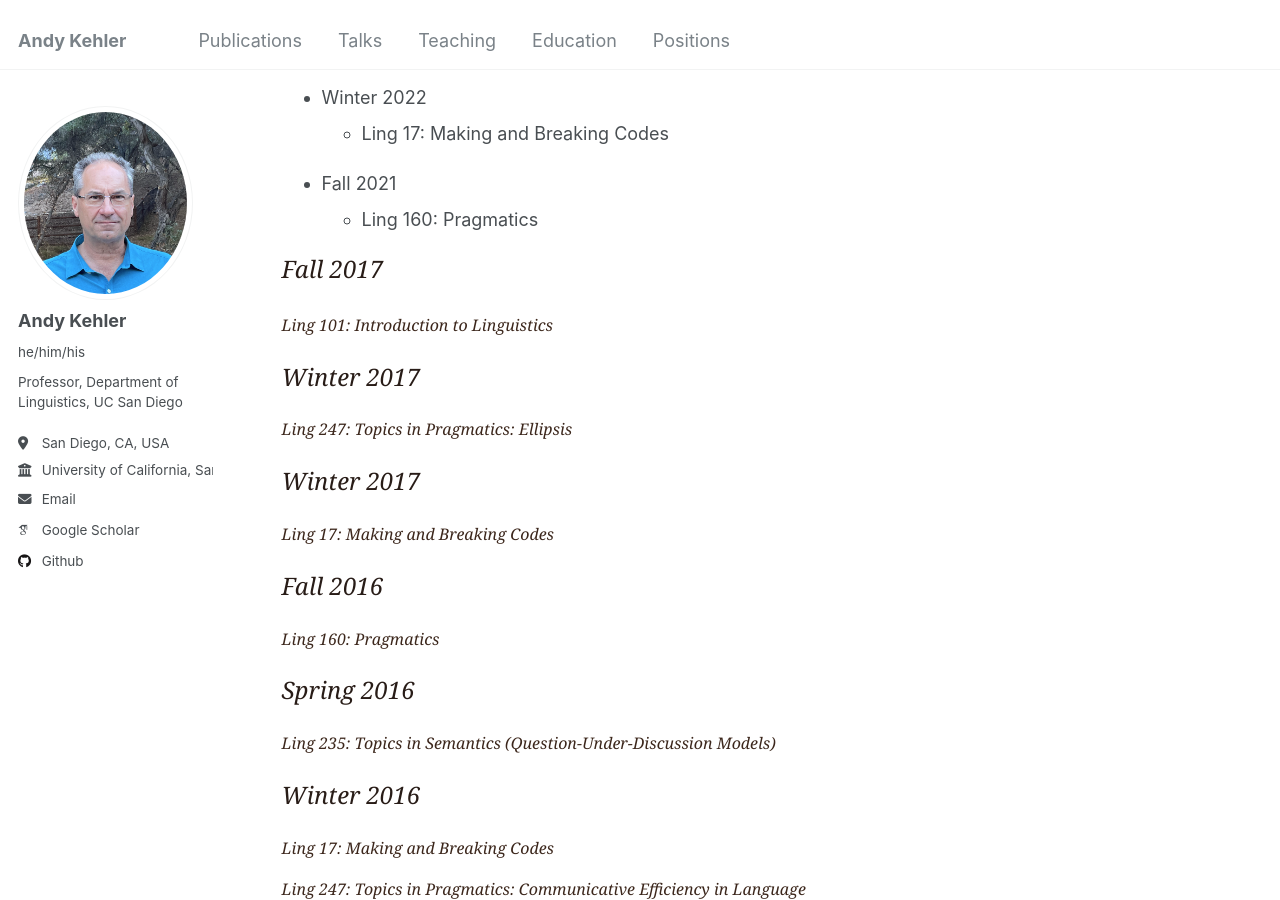
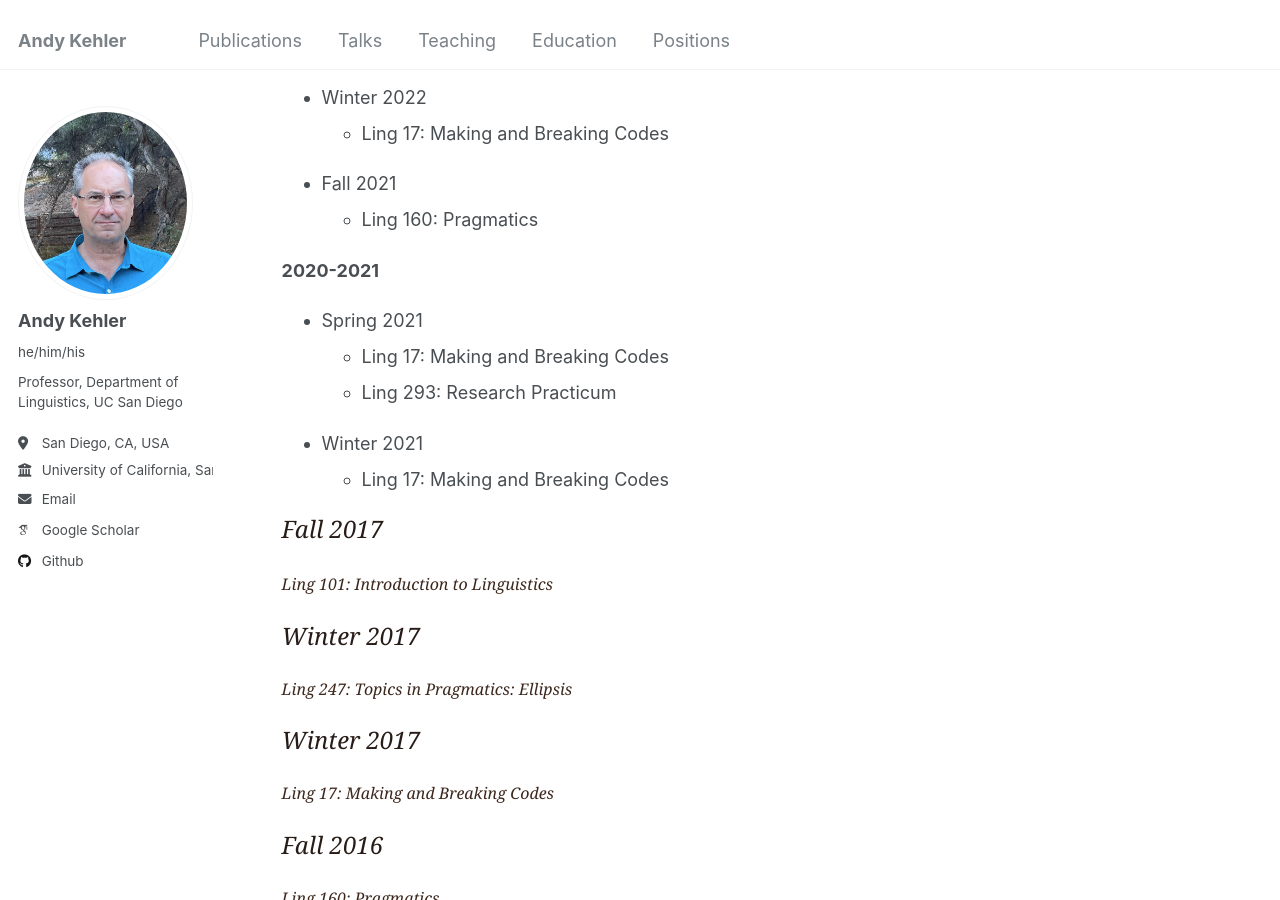
Before and after one commit to akehler/akehler.github.io, a Jekyll site: the page built from _pages/teaching.html, in a window 1280 px wide and 900 px high, scrolled down 1324 px. Built offline with Jekyll 4.4.1, drawn with Linux system fonts in a browser that asks for light colours; some web fonts are replaced.

Commit message:
Update teaching.html

```diff
--- a/_pages/teaching.html
+++ b/_pages/teaching.html
@@ -163,6 +163,35 @@ Ling 160: Pragmatics
 </li>
 </ul>
 </ul>
+
+<p></p>
+<strong>2020-2021</strong>
+<p></p>
+
+<ul>
+<li>Spring 2021
+</li>
+<ul>
+<li>
+Ling 17: Making and Breaking Codes
+</li>
+<li>
+Ling 293: Research Practicum
+</li>
+</ul>
+</ul>
+<p></p>
+
+<ul>
+<li>Winter 2021
+</li>
+<ul>
+<li>
+Ling 17: Making and Breaking Codes
+</li>
+</ul>
+</ul>
+
 
 
 			            <p><font face="Georgia, Times New Roman, Times, serif" size="3" color="#281C17">
```
